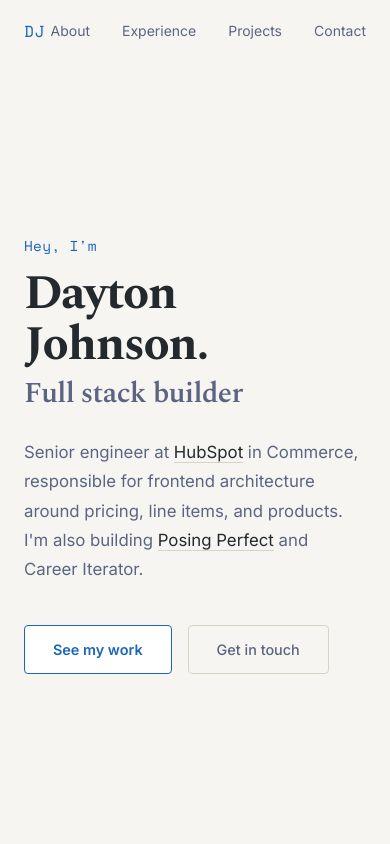
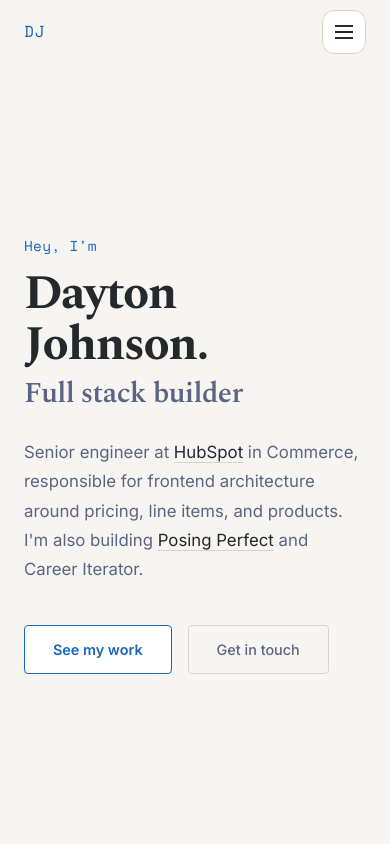
Before and after one commit to idifyable/daytonrjohnson, a Next.js app: page / in a window 390 px wide. Shown: the top 844 px of the page. Built offline with nearby package versions, Linux system fonts and the light colour scheme.

Commit message:
Fixing mobile nav

```diff
--- a/src/components/Nav.tsx
+++ b/src/components/Nav.tsx
@@ -13,6 +13,7 @@ const NAV_LINKS = [
 
 export default function Nav() {
   const [scrolled, setScrolled] = useState(false);
+  const [menuOpen, setMenuOpen] = useState(false);
 
   useEffect(() => {
     const onScroll = () => setScrolled(window.scrollY > 20);
@@ -31,7 +32,22 @@ export default function Nav() {
             </NavLink>
           ))}
         </NavLinks>
+        <MenuButton
+          type="button"
+          aria-label={menuOpen ? 'Close navigation' : 'Open navigation'}
+          onClick={() => setMenuOpen((current) => !current)}
+        >
+          <MenuIcon $open={menuOpen} />
+        </MenuButton>
       </NavInner>
+
+      <MobileMenu $open={menuOpen}>
+        {NAV_LINKS.map((link) => (
+          <MobileNavLink key={link.href} href={link.href} onClick={() => setMenuOpen(false)}>
+            {link.label}
+          </MobileNavLink>
+        ))}
+      </MobileMenu>
     </NavBar>
   );
 }
@@ -42,11 +58,6 @@ const NavBar = styled.nav<{ $scrolled: boolean }>`
   left: 0;
   right: 0;
   z-index: 100;
-  height: ${theme.navHeight};
-  transition:
-    background 0.3s ease,
-    border-color 0.3s ease,
-    box-shadow 0.3s ease;
   background: ${({ $scrolled }) => ($scrolled ? 'rgba(246, 245, 242, 0.95)' : 'transparent')};
   backdrop-filter: ${({ $scrolled }) => ($scrolled ? 'blur(10px)' : 'none')};
   border-bottom: 1px solid ${({ $scrolled }) => ($scrolled ? theme.colors.border : 'transparent')};
@@ -57,10 +68,11 @@ const NavInner = styled.div`
   max-width: ${theme.maxWidth};
   margin: 0 auto;
   padding: 0 24px;
-  height: 100%;
+  min-height: ${theme.navHeight};
   display: flex;
   align-items: center;
   justify-content: space-between;
+  gap: 16px;
 `;
 
 const Logo = styled.a`
@@ -79,7 +91,11 @@ const Logo = styled.a`
 const NavLinks = styled.div`
   display: flex;
   align-items: center;
-  gap: 32px;
+  gap: 28px;
+
+  @media (max-width: ${theme.breakpoints.md}) {
+    display: none;
+  }
 `;
 
 const NavLink = styled.a`
@@ -89,6 +105,87 @@ const NavLink = styled.a`
 
   &:hover {
     color: ${theme.colors.text};
+  }
+`;
+
+const MenuButton = styled.button`
+  display: none;
+  width: 44px;
+  height: 44px;
+  border-radius: 12px;
+  border: 1px solid ${theme.colors.border};
+  background: ${theme.colors.surface};
+  color: ${theme.colors.text};
+
+  @media (max-width: ${theme.breakpoints.md}) {
+    display: inline-flex;
+    align-items: center;
+    justify-content: center;
+  }
+`;
+
+const MenuIcon = styled.span<{ $open: boolean }>`
+  position: relative;
+  width: 18px;
+  height: 2px;
+  background: ${theme.colors.text};
+  transition:
+    transform 0.25s ease,
+    background 0.25s ease;
+
+  &::before,
+  &::after {
+    content: '';
+    position: absolute;
+    left: 0;
+    width: 18px;
+    height: 2px;
+    background: ${theme.colors.text};
+    transition:
+      transform 0.25s ease,
+      opacity 0.25s ease;
+  }
+
+  &::before {
+    top: -6px;
+    transform: ${({ $open }) => ($open ? 'translateY(6px) rotate(45deg)' : 'none')};
+  }
+
+  &::after {
+    top: 6px;
+    transform: ${({ $open }) => ($open ? 'translateY(-6px) rotate(-45deg)' : 'none')};
+  }
+
+  ${({ $open }) =>
+    $open &&
+    `
+      background: transparent;
+    `}
+`;
+
+const MobileMenu = styled.div<{ $open: boolean }>`
+  display: none;
+
+  @media (max-width: ${theme.breakpoints.md}) {
+    display: ${({ $open }) => ($open ? 'flex' : 'none')};
+    flex-direction: column;
+    gap: 16px;
+    width: 100%;
+    padding: 16px 24px 24px;
+    background: ${theme.colors.surface};
+    border-bottom: 1px solid ${theme.colors.border};
+    box-shadow: 0 16px 40px rgba(36, 41, 46, 0.08);
+  }
+`;
+
+const MobileNavLink = styled.a`
+  font-size: 1rem;
+  color: ${theme.colors.text};
+  padding: 10px 0;
+  border-bottom: 1px solid ${theme.colors.border};
+
+  &:last-child {
+    border-bottom: none;
   }
 `;
 
```
